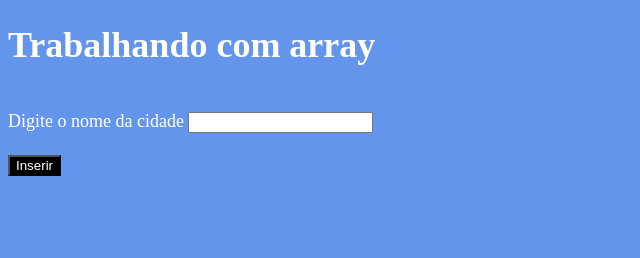
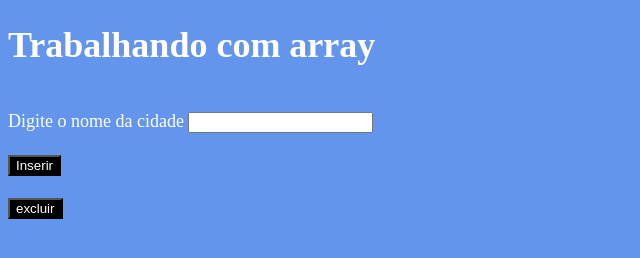
Before and after one commit to Murillons1/prog_array, a plain HTML site: page index.html in a window 1280 px wide. Shown: the whole page, without its empty margins (0-640 px from the left). Drawn offline with Linux system fonts and the light colour scheme.

Commit message:
Modificado o index e o array

```diff
--- a/index.html
+++ b/index.html
@@ -16,6 +16,8 @@
         <br><br>
         <button onclick="inserir()">Inserir</button>
         <br><br>
+        <button onclick="excluir()">excluir</button>
+        <br><br>
         <div id="res"></div>
 </body>
 </html>
--- a/prog_array.js
+++ b/prog_array.js
@@ -4,7 +4,13 @@ let nome_cidade = []
 
 function inserir(){
     let cidade = document.getElementById("cidade").value
-    console.log(cidade)
     nome_cidade.push(cidade)
     console.log(nome_cidade)
 }
+
+
+function excluir(){
+    let cidade = document.getElementById("cidade").value
+    nome_cidade.pop(cidade)
+    console.log(nome_cidade)
+}
```
